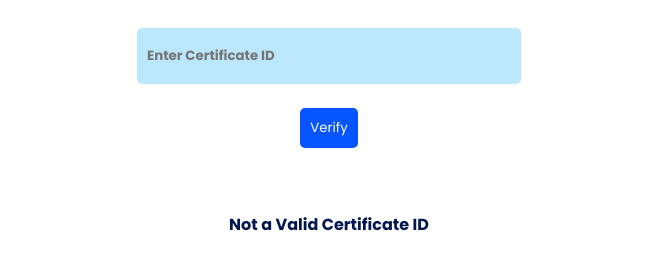
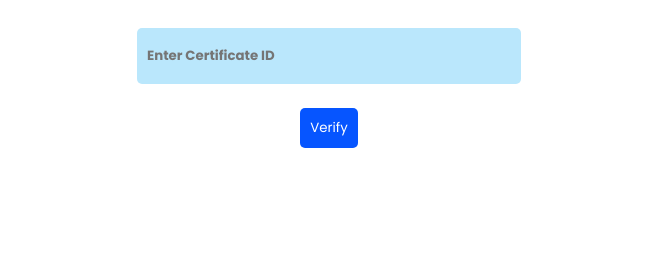
Before and after one commit to gdscvsb/gdscvsb.github.io, a plain HTML site: page index.html in a window 1280 px wide. Shown: the part 163-432 px from the top of the page, without its empty margins (311-960 px from the left). Drawn offline with Linux system fonts and the light colour scheme.

Commit message:
Update index.html

```diff
--- a/index.html
+++ b/index.html
@@ -43,6 +43,7 @@
         let unkonwn = ""
 
 
+
     function directverify() {
         for (let i = 0; i < data.length; i++) {
             if (id === data[i].id) {
@@ -52,7 +53,7 @@
             break
             } else {
                 let note = "Not a Valid Certificate ID"
-            document.getElementById("output").innerHTML = note
+
             }
             console.log(certname)
         }
```
